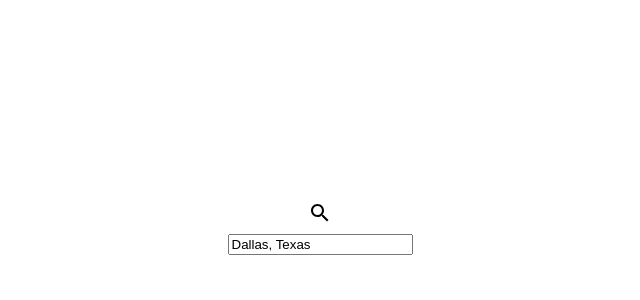
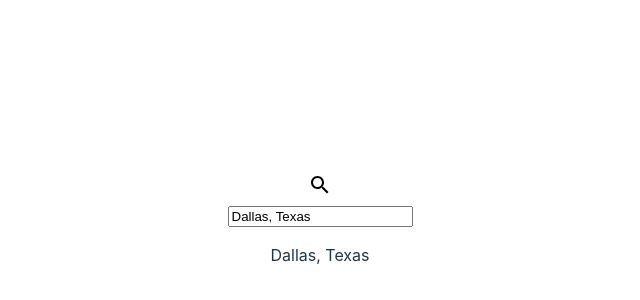
Before and after one commit to JorgeAMendoza/react-weather-app, a React (Vite) app: page / in a window 1280 px wide. Shown: the part 172-472 px from the top of the page, without its empty margins (320-960 px from the left). Built offline with nearby package versions, Linux system fonts and the light colour scheme; no server answers.

Commit message:
imported use query, and created simple query function that goes out to the open weather api and will console log the result realted to the search query

```diff
--- a/src/App.tsx
+++ b/src/App.tsx
@@ -1,16 +1,27 @@
+import { useState } from 'react';
 import './App.css';
 import SearchBar from './components/SearchBar/SearchBar';
+import { useQuery } from '@tanstack/react-query';
+import fetchGeoLocation from './api/fetch-geo-location';
 
 function App() {
+  const [search, setSearch] = useState('Dallas, Texas');
+  const weatherData = useQuery({
+    queryKey: ['weather', search],
+    queryFn: () => fetchGeoLocation(search),
+  });
+
   // state to keep track of farheheit, and celcius
   // use of tanstack query hook
+  // const weatherData = useQuery({queryKey: ''})
 
   // variable that extracts the forecast data
   // varaible that extracts teh day data
 
   return (
     <div className="App">
-      <SearchBar />
+      <SearchBar setSearch={setSearch} />
+      <p>{weatherData.data}</p>
     </div>
   );
 }
--- /dev/null
+++ b/src/api/fetch-geo-location.ts
@@ -0,0 +1,15 @@
+import { API_KEY } from '../utils/config';
+
+const fetchGeoLocation = async (searchQuery: string) => {
+  console.log(API_KEY);
+  const geoDataAPI = `http://api.openweathermap.org/geo/1.0/direct?q=${searchQuery}&limit=1&appid=${API_KEY}`;
+
+  fetch(geoDataAPI)
+    .then((data) => data.json())
+    .then((parsedData) => {
+      console.log(parsedData);
+    });
+  return searchQuery;
+};
+
+export default fetchGeoLocation;
--- a/src/components/SearchBar/SearchBar.tsx
+++ b/src/components/SearchBar/SearchBar.tsx
@@ -35,6 +35,7 @@ const SearchBar = ({ setSearch }: SearchBarProps) => {
       cityState[1] = cityState[1].replace(whiteSpaceRegex, '');
 
       setSearch(`${cityState[0]},${cityState[1]},US`);
+      return;
     }
 
     console.log('somethign very wrong!');
--- a/src/main.tsx
+++ b/src/main.tsx
@@ -1,10 +1,15 @@
-import React from 'react'
-import ReactDOM from 'react-dom/client'
-import App from './App'
-import './index.css'
+import React from 'react';
+import ReactDOM from 'react-dom/client';
+import App from './App';
+import './index.css';
+import { QueryClient, QueryClientProvider } from '@tanstack/react-query';
+
+const queryClient = new QueryClient();
 
 ReactDOM.createRoot(document.getElementById('root') as HTMLElement).render(
   <React.StrictMode>
-    <App />
-  </React.StrictMode>,
-)
+    <QueryClientProvider client={queryClient}>
+      <App />
+    </QueryClientProvider>
+  </React.StrictMode>
+);
--- /dev/null
+++ b/src/utils/config.ts
@@ -0,0 +1 @@
+export const API_KEY = import.meta.env.VITE_API_KEY;
```
Also changed, not shown: 1 other file (tests, documents, lock files or other folders).
